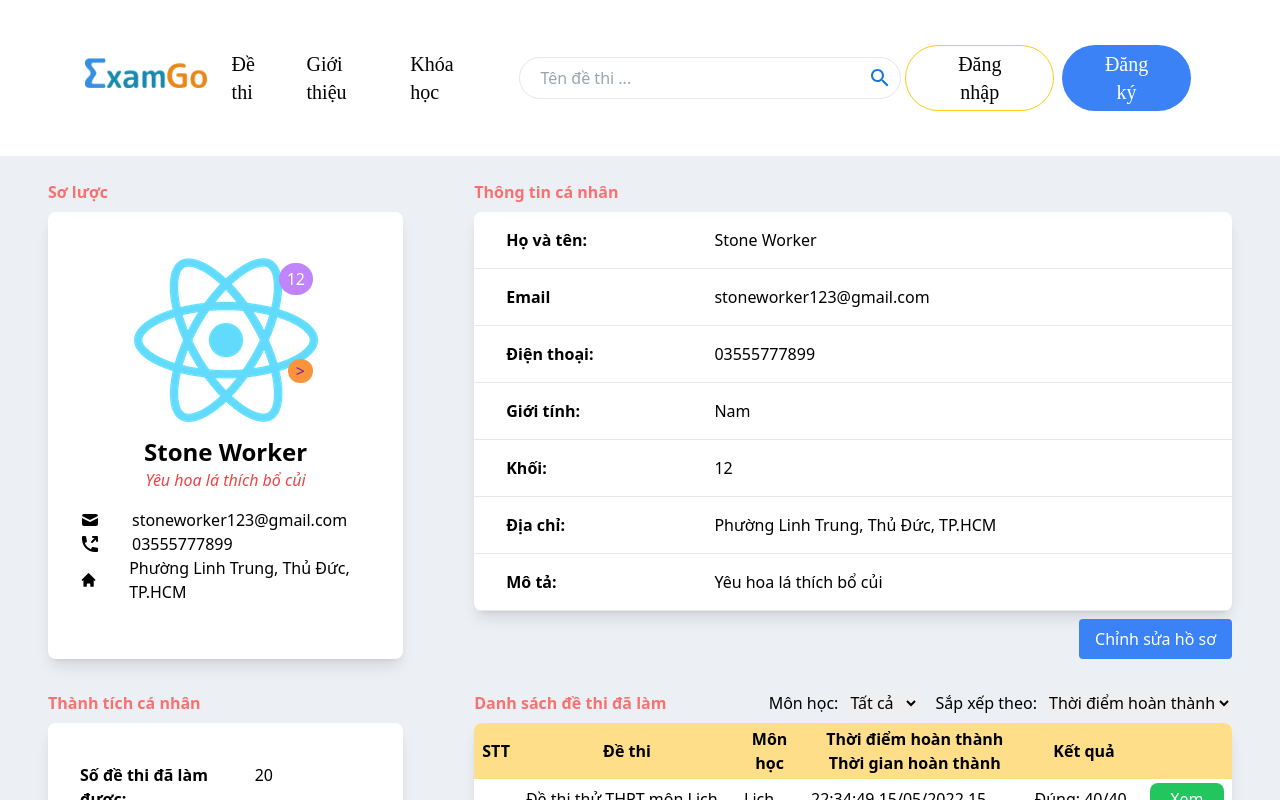
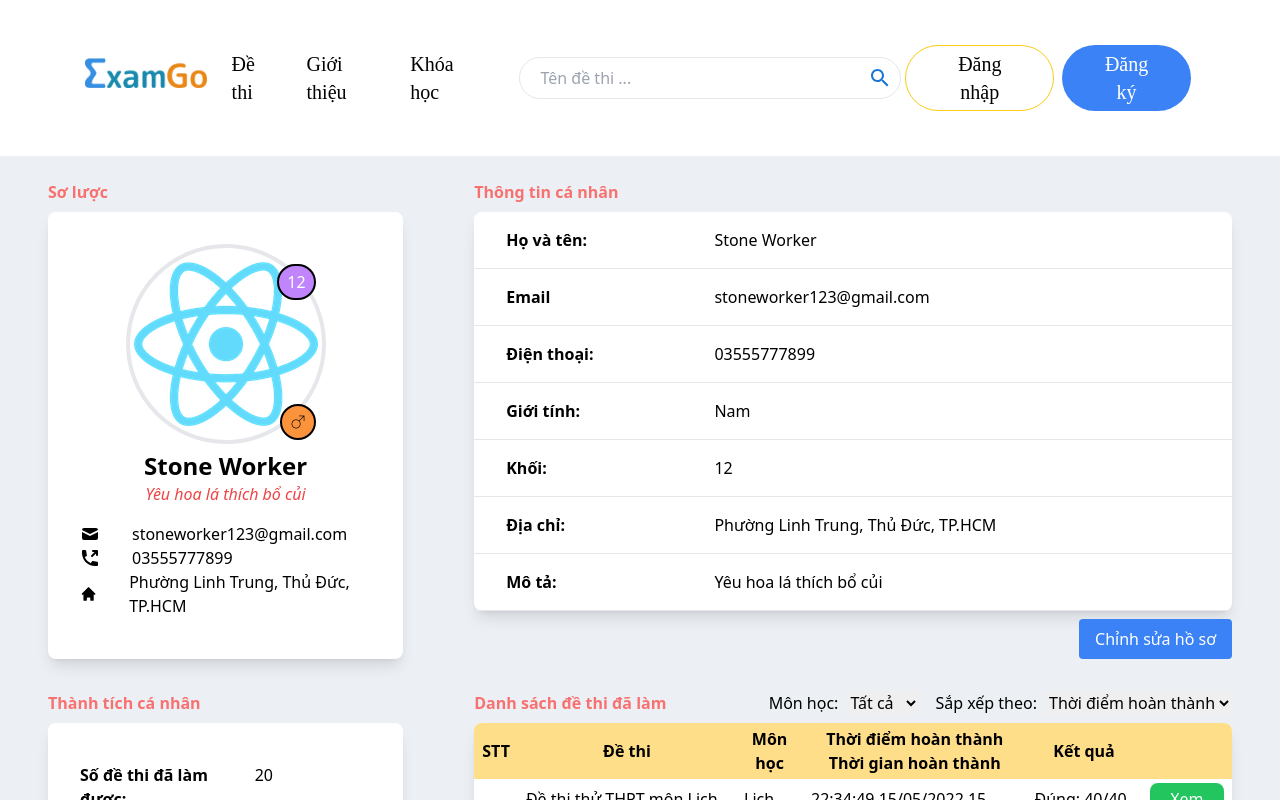
Before and after one commit to dungnguyenq1w2/ExamGo, a React (Create React App) app in the folder front-end/: page /user/me in a window 1280 px wide. Shown: the top 800 px of the page. Built offline with nearby package versions, Linux system fonts and the light colour scheme.

Commit message:
change user profile avatar

```diff
--- a/front-end/src/features/Exam/pages/ExamResutlDetail.jsx
+++ b/front-end/src/features/Exam/pages/ExamResutlDetail.jsx
@@ -5,9 +5,9 @@ import ViewQuestionResult from '../components/ViewQuestionResult';
 
 function ExamResultDetail() {
 	const [exam, setExam] = useState();
-	useEffect(() => {
-		setExam(JSON.parse(router.query.examResult));
-	}, [router.query.examResult]);
+	// useEffect(() => {
+	// 	setExam(JSON.parse(router.query.examResult));
+	// }, [router.query.examResult]);
 	const takingTime = moment.utc(exam?.secondTaken * 1000).format('HH:mm:ss');
 
 	const arrDiff = takingTime.split(':');
--- a/front-end/src/features/User/pages/EditInfo.jsx
+++ b/front-end/src/features/User/pages/EditInfo.jsx
@@ -15,7 +15,7 @@ function EditInfo(props) {
     const navigate = useNavigate()
     const [userInfoInput, setUserInfoInput] = useState(userInfo);
     const handleOnInputChange = (e) => {
-        setUserInfoInput(prev =>{
+        setUserInfoInput(prev => {
             return {
                 ...prev,
                 [e.target.id]: e.target.value
@@ -32,10 +32,12 @@ function EditInfo(props) {
                     <p className='font-bold text-red-400 mb-2'>Sơ lược</p>
                     <div className="rounded-lg shadow-lg p-8 bg-white">
                         <div className='text-center mb-4'>
-                            <div className='relative flex justify-center'>
-                                <img className='h-full rounded-full' src="/logo192.png" alt="avatar" />
-                                <div className='absolute top-[10%] right-[20%] px-2 py-1 rounded-full bg-purple-400 border-purple text-white'>{userInfo.grade}</div>
-                                <div className='absolute top-[60%] right-[20%] px-2 rounded-full bg-orange-400 text-purple-800'>{userInfo.gender ? ">" : "<"}</div>
+                            <div className='relative inline-flex flex justify-center'>
+                                <img className='h-full rounded-full border-4' src="/logo192.png" alt="avatar" />
+                                <div className='absolute top-[10%] right-[5%] px-2 py-1 rounded-full bg-purple-400 border-2 border-black text-white'>{userInfo.grade}</div>
+                                <div className='absolute top-[80%] right-[5%] px-2 py-2 rounded-full bg-orange-400 border-2 border-black text-purple-800'>
+                                    <img src={userInfo.gender ? '/images/icon-male.png' : '/images/icon-female.png'} alt="gender" />
+                                </div>
                             </div>
                             <p className='font-bold text-2xl'>{userInfo.name}</p>
                             <p className='italic text-red-500'>{userInfo.quote}</p>
@@ -113,7 +115,7 @@ function EditInfo(props) {
                             <button className="flex mt-2 px-4 py-2 rounded hover:bg-green-400 bg-green-500 text-white" onClick={handleSubmit()}>
                                 Lưu thay đổi
                             </button>
-                            <button className="flex ml-4 mt-2 px-4 py-2 rounded hover:bg-red-400 bg-red-500 text-white" onClick={() => {navigate("/user/me")}}>
+                            <button className="flex ml-4 mt-2 px-4 py-2 rounded hover:bg-red-400 bg-red-500 text-white" onClick={() => { navigate("/user/me") }}>
                                 Hủy
                             </button>
                         </div>
--- a/front-end/src/features/User/pages/UserProfile.jsx
+++ b/front-end/src/features/User/pages/UserProfile.jsx
@@ -73,15 +73,17 @@ function UserProfile(props) {
 
 	return (
 		<div className="px-12 flex flex-col sm:text-[16px] bg-[#ECF0F4] py-6">
-			<div className="flex justify-between w-full">
+			<div className="flex flex-wrap justify-between w-full">
 				<div className="flex flex-col basis-[30%] md:min-h-full">
 					<p className='font-bold text-red-400 mb-2'>Sơ lược</p>
 					<div className="rounded-lg shadow-lg p-8 flex-1 bg-white">
 						<div className='text-center mb-4'>
-							<div className='relative flex justify-center'>
-								<img className='h-full rounded-full' src="/logo192.png" alt="avatar" />
-								<div className='absolute top-[10%] right-[20%] px-2 py-1 rounded-full bg-purple-400 border-purple text-white'>{userInfo.grade}</div>
-								<div className='absolute top-[60%] right-[20%] px-2 rounded-full bg-orange-400 text-purple-800'>{userInfo.gender ? ">" : "<"}</div>
+							<div className='relative inline-flex flex justify-center'>
+								<img className='h-full rounded-full border-4' src="/logo192.png" alt="avatar" />
+								<div className='absolute top-[10%] right-[5%] px-2 py-1 rounded-full bg-purple-400 border-2 border-black text-white'>{userInfo.grade}</div>
+								<div className='absolute top-[80%] right-[5%] px-2 py-2 rounded-full bg-orange-400 border-2 border-black text-purple-800'>
+									<img src={userInfo.gender ? '/images/icon-male.png' : '/images/icon-female.png'} alt="gender"/>
+								</div>
 							</div>
 							<p className='font-bold text-2xl'>{userInfo.name}</p>
 							<p className='italic text-red-500'>{userInfo.quote}</p>
@@ -149,7 +151,7 @@ function UserProfile(props) {
 					</button>
 				</div>
 			</div>
-			<div className="flex justify-between mt-8 w-full ">
+			<div className="flex flex-wrap justify-between mt-8 w-full ">
 				<div className="basis-[30%]">
 					<p className='font-bold text-red-400 mb-2'>Thành tích cá nhân</p>
 					<ul className="rounded-lg shadow-lg p-8 bg-white">
```
Also changed, not shown: front-end/public/images/icon-female.png (added), front-end/public/images/icon-male.png (added).
